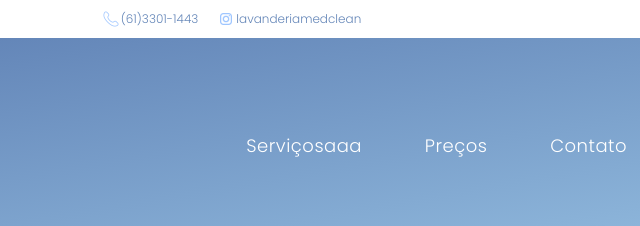
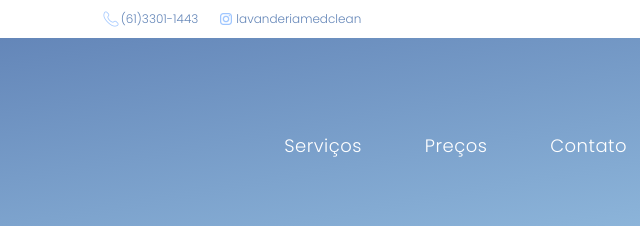
Before and after one commit to brunovierr/trab-front, a plain HTML site: page index.html in a window 1280 px wide. Shown: the top 226 px of the page, 408-1048 px from the left. Drawn offline with Linux system fonts and the light colour scheme; a script that the page names is missing.

Commit message:
Update index.html

```diff
--- a/index.html
+++ b/index.html
@@ -43,7 +43,7 @@
           <img width="200px" src="assets/images/logo_branca.png" alt="logo" />
         </a>
         <nav class="navbar">
-          <a href="services.html">Serviçosaaa</a>
+          <a href="services.html">Serviços</a>
           <a href="pricing.html">Preços</a>
           <a href="contact.html">Contato</a>
           <a href="about.html">Sobre Nós</a>
```
